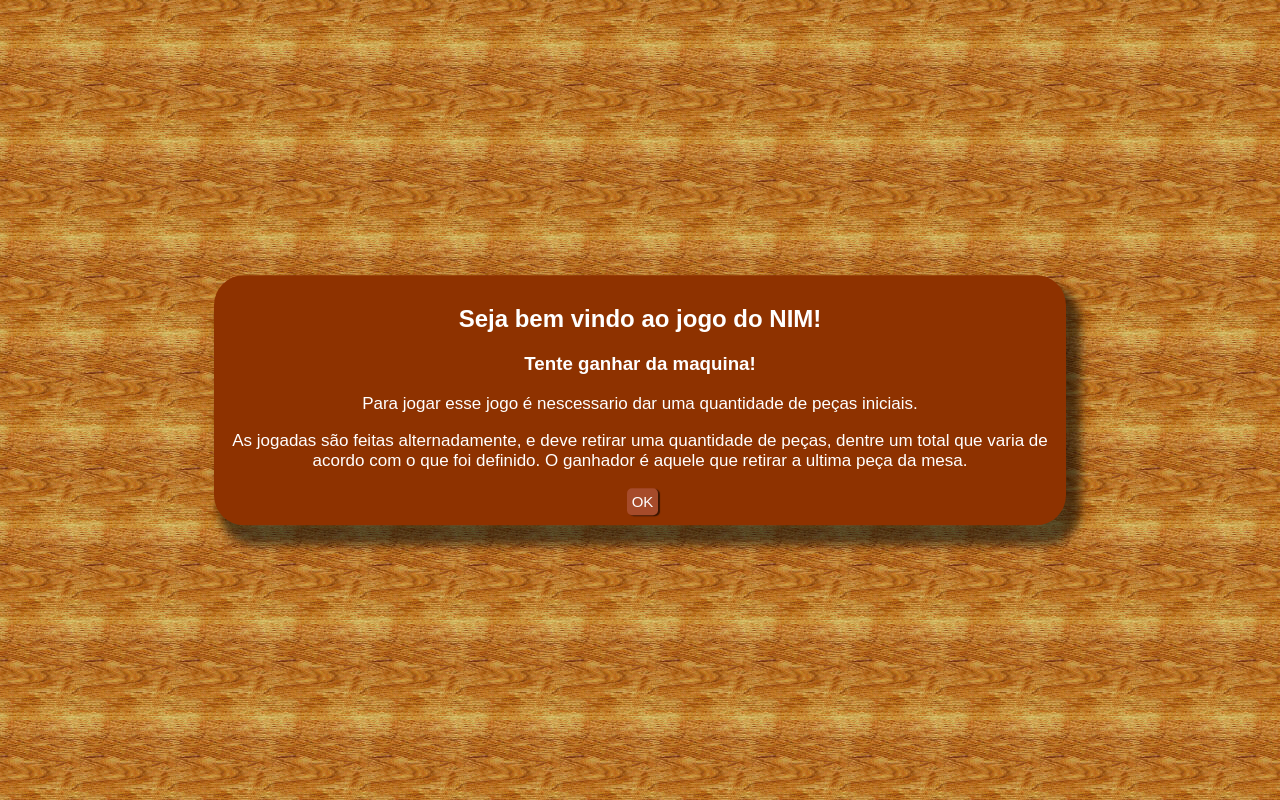
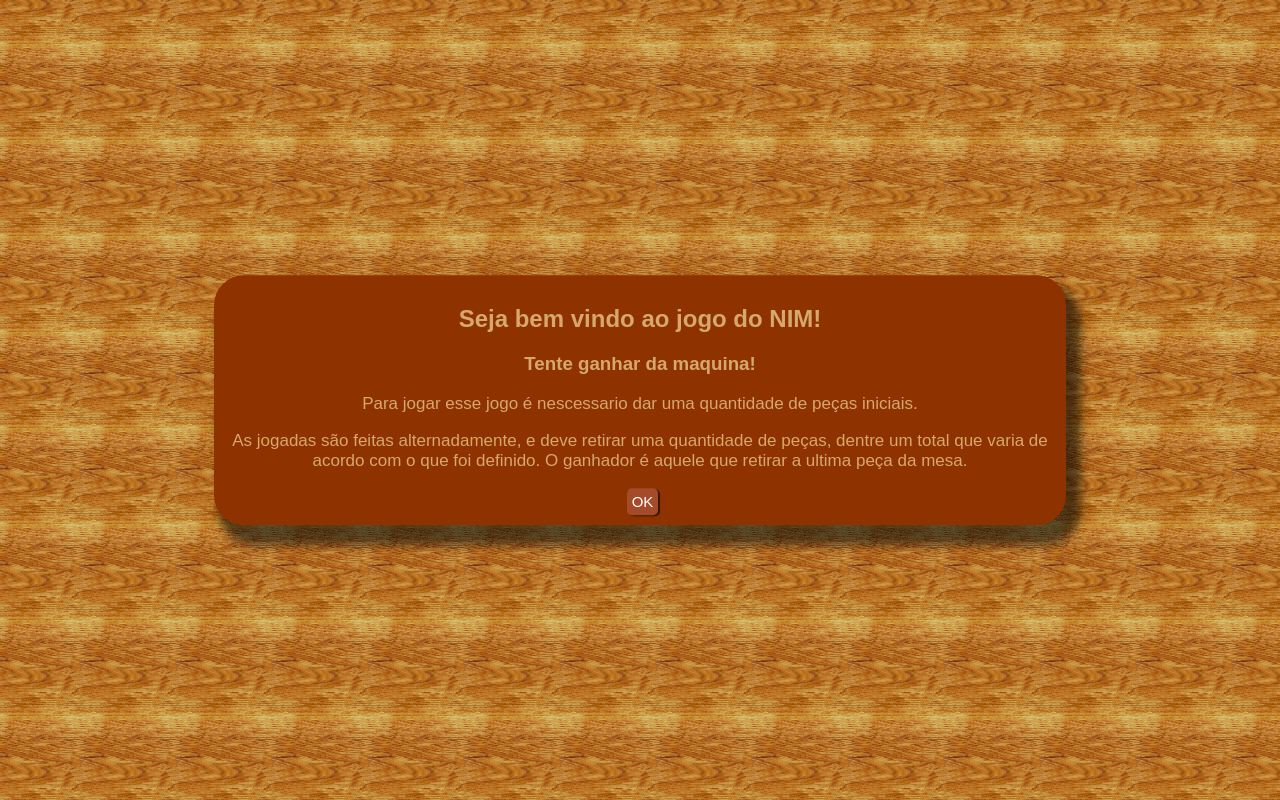
Before and after one commit to PedroFnseca/Jogo-NIM, a plain HTML site: page index.html in a window 1280 px wide. Drawn offline with Linux system fonts and the light colour scheme.

Commit message:
Update style.css

```diff
--- a/style.css
+++ b/style.css
@@ -8,7 +8,7 @@ body{
     width: 65vw;
     /* background-color: #D7A86E; cor antiga */
     background-color: #8E3200;
-    color: white;
+    color: #D7A86E;
     text-align: center;
     padding: 10px;
     border-radius: 30px;
```
